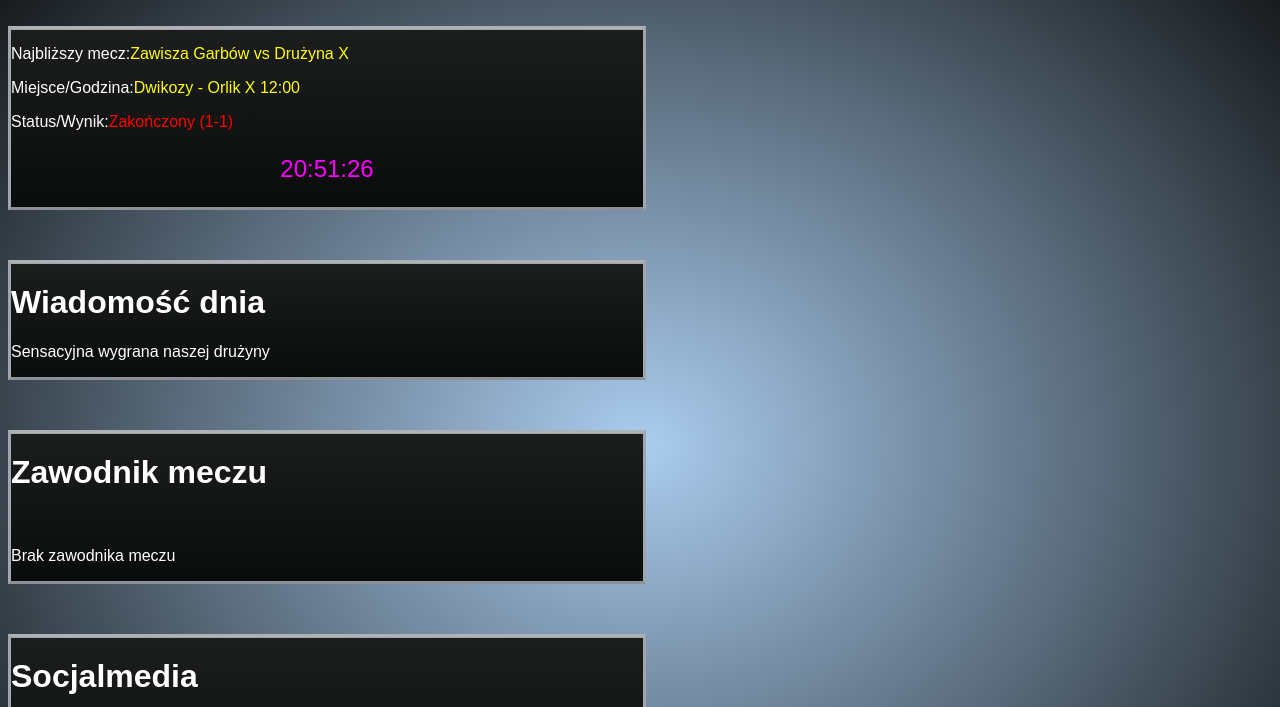
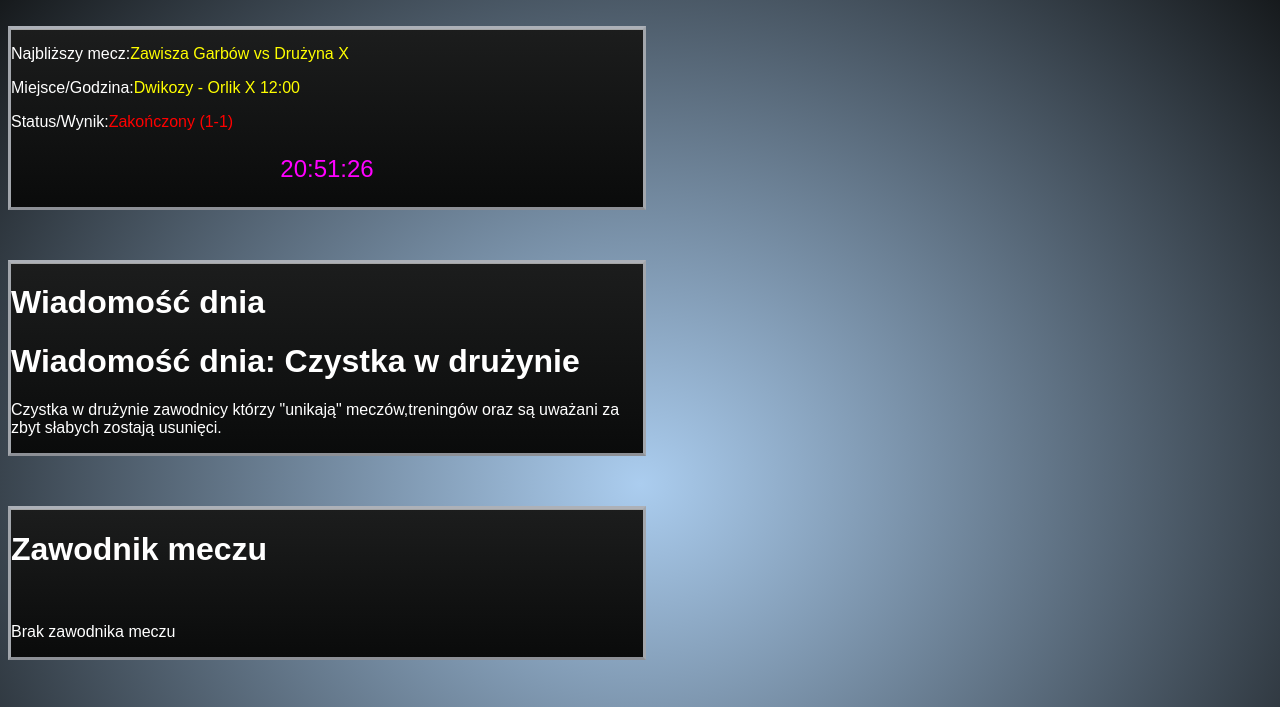
Before and after one commit to zawiszagarbow/zawiszagarbow, a plain HTML site: page index.html in a window 1280 px wide. Shown: the part 92-799 px from the top of the page. Drawn offline with Linux system fonts and the light colour scheme.

Commit message:
Update index.html

```diff
--- a/index.html
+++ b/index.html
@@ -22,8 +22,9 @@
 	<p>&nbsp;</p>
 	<div class="math">
 		<h1>Wiadomość dnia</h1>
-		<p>Sensacyjna wygrana naszej drużyny</p>
-		<!--<span style="color:red;">Brak nowych wiadomości</span>-->
+				<h1>Wiadomość dnia: Czystka w drużynie</h1>
+		<p>Czystka w drużynie zawodnicy którzy "unikają" meczów,treningów oraz są uważani za zbyt słabych zostają usunięci.</p>
+		<p></p>
 	</div>
 	<P>&nbsp;</P>
 		<div class="math">
```
